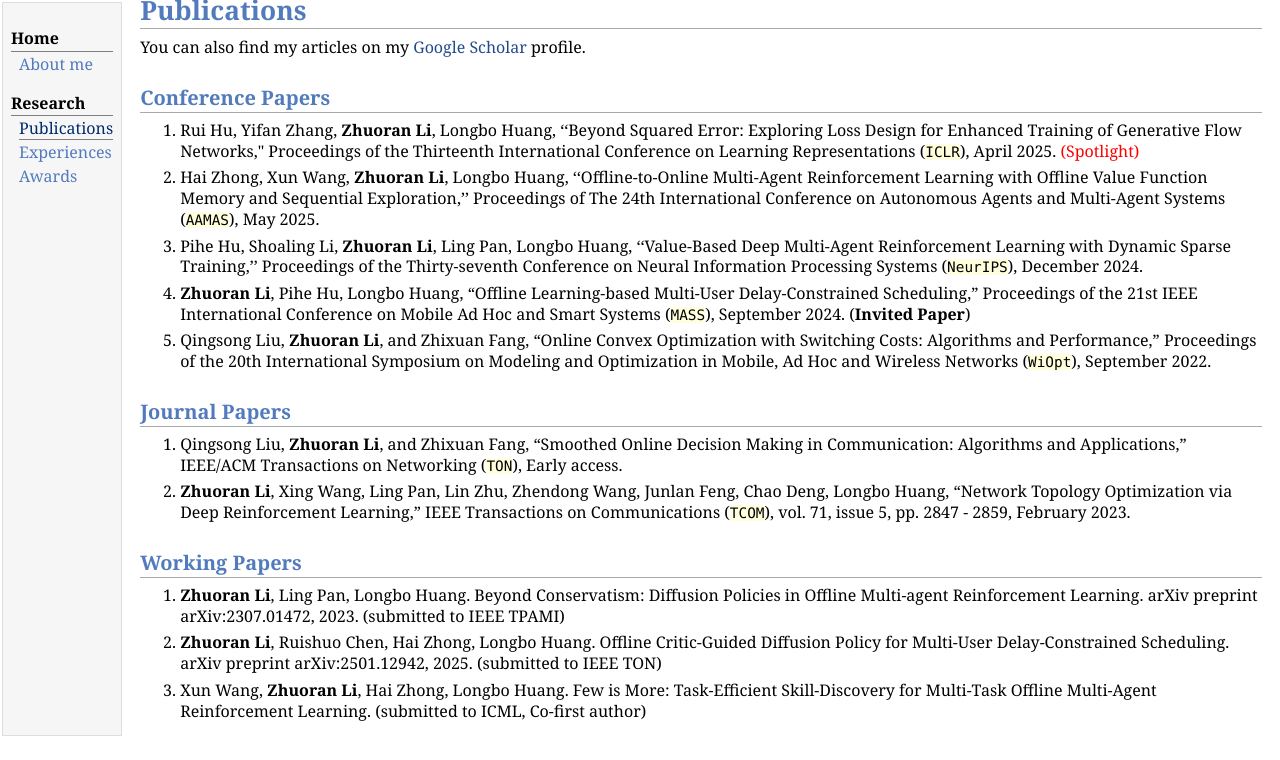
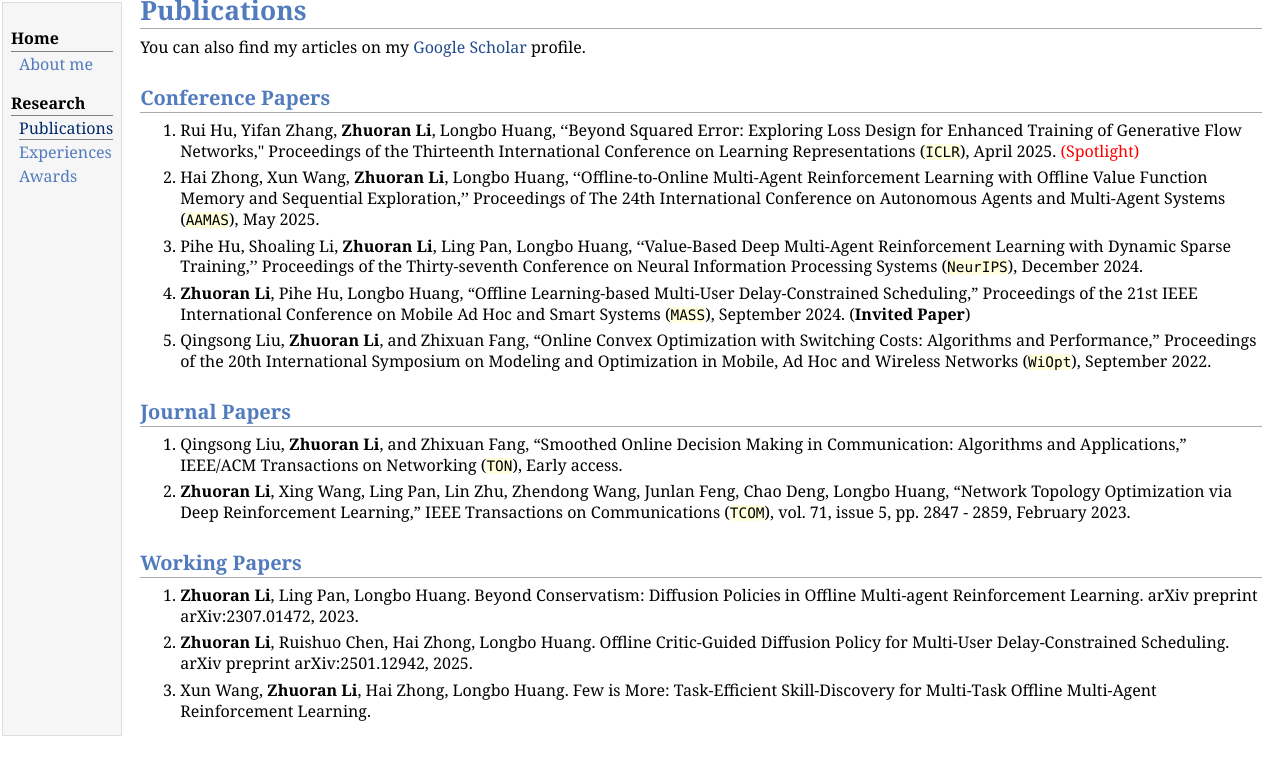
Before and after one commit to lizr16/lzrthu.github.io, a plain HTML site: page publications.html in a window 1280 px wide. Drawn offline with Linux system fonts and the light colour scheme.

Commit message:
change the pubs

```diff
--- a/publications.html
+++ b/publications.html
@@ -43,11 +43,11 @@
 </ol>
 <h2>Working Papers</h2>
 <ol>
-<li><p><b>Zhuoran Li</b>, Ling Pan, Longbo Huang.  Beyond Conservatism: Diffusion Policies in Offline Multi-agent Reinforcement Learning. arXiv preprint arXiv:2307.01472, 2023. (submitted to IEEE TPAMI)<br /></p>
+<li><p><b>Zhuoran Li</b>, Ling Pan, Longbo Huang.  Beyond Conservatism: Diffusion Policies in Offline Multi-agent Reinforcement Learning. arXiv preprint arXiv:2307.01472, 2023.<br /></p>
 </li>
-<li><p><b>Zhuoran Li</b>, Ruishuo Chen, Hai Zhong, Longbo Huang. Offline Critic-Guided Diffusion Policy for Multi-User Delay-Constrained Scheduling. arXiv preprint arXiv:2501.12942, 2025. (submitted to IEEE TON)<br /></p>
+<li><p><b>Zhuoran Li</b>, Ruishuo Chen, Hai Zhong, Longbo Huang. Offline Critic-Guided Diffusion Policy for Multi-User Delay-Constrained Scheduling. arXiv preprint arXiv:2501.12942, 2025.<br /></p>
 </li>
-<li><p>Xun Wang, <b>Zhuoran Li</b>, Hai Zhong, Longbo Huang. Few is More: Task-Efficient Skill-Discovery for Multi-Task Offline Multi-Agent Reinforcement Learning. (submitted to ICML, Co-first author)</p>
+<li><p>Xun Wang, <b>Zhuoran Li</b>, Hai Zhong, Longbo Huang. Few is More: Task-Efficient Skill-Discovery for Multi-Task Offline Multi-Agent Reinforcement Learning.</p>
 </li>
 </ol>
 </td>
```
Also changed, not shown: 1 other file.
